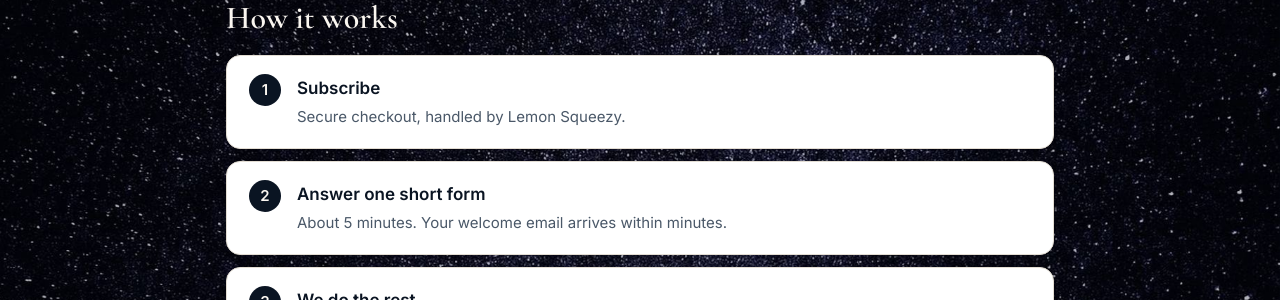
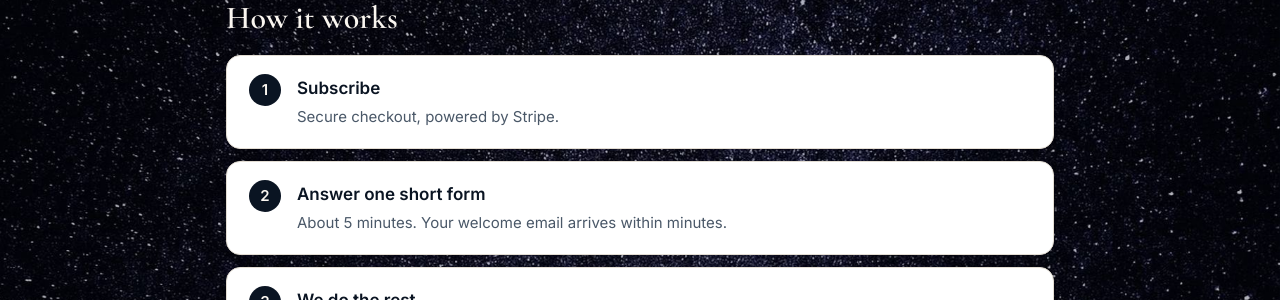
Before and after one commit to GeoRoll/geo-portal, a Jekyll site: the page built from index.html, in a window 1280 px wide and 900 px high, scrolled down 1755 px. Shown: the part 153-453 px from the top of the window. Built offline with Jekyll 4.4.1, drawn with Linux system fonts in a browser that asks for light colours.

Commit message:
Site: update index.html

```diff
--- a/index.html
+++ b/index.html
@@ -37,7 +37,7 @@ document.querySelectorAll('.player').forEach(function(w){
 
 <h2 id="how-it-works">How it works</h2>
 <ol class="steps">
-<li><strong>Subscribe</strong><span>Secure checkout, handled by Lemon Squeezy.</span></li>
+<li><strong>Subscribe</strong><span>Secure checkout, powered by Stripe.</span></li>
 <li><strong>Answer one short form</strong><span>About 5 minutes. Your welcome email arrives within minutes.</span></li>
 <li><strong>We do the rest</strong><span>Your profile goes live, your listings get set up, and you get monthly results. Nothing else for you to do.</span></li>
 </ol>
```
